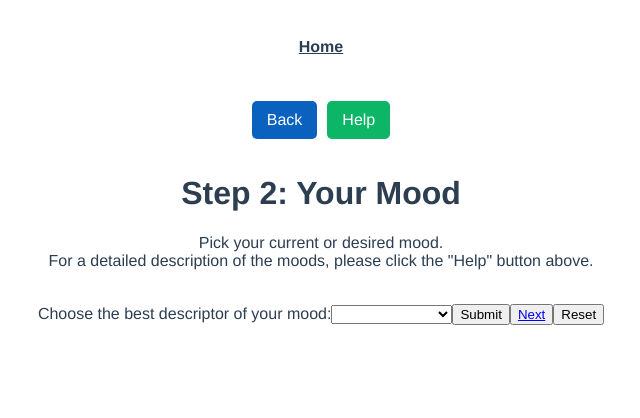
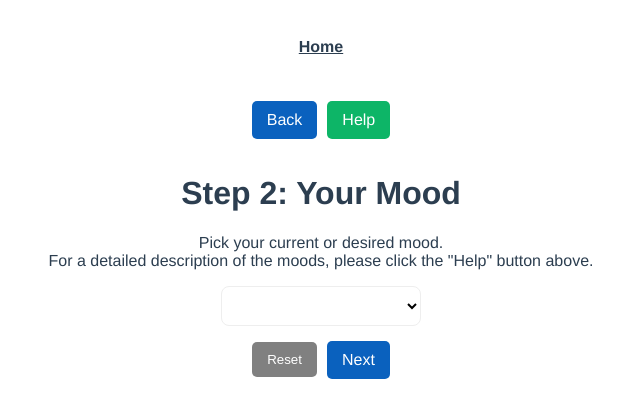
Before and after one commit to c-l-scholl/stp-vue-fb, a Vue app: page /mood in a window 1280 px wide. Shown: the top 418 px of the page, without its empty margins (319-959 px from the left). Built offline with nearby package versions, Linux system fonts and the light colour scheme.

Commit message:
updated dropdown and buttons graphics
made fonts larger, removed submit and combined with next, changed color scheme, changes layout of page to better reflect font size, etc.

```diff
--- a/src/views/MoodsView.vue
+++ b/src/views/MoodsView.vue
@@ -13,12 +13,11 @@
     Pick your current or desired mood. <br>
     For a detailed description of the moods, please click the "Help" button above.
   </p>
-  <br>
-  <label for="Mood"> Choose the best descriptor of your mood:</label>
 
   <select
     name="Mood"
     id="Mood"
+    class="mood"
     value=""
     v-model="mood"
     >
@@ -32,14 +31,15 @@
     <option value="Sleepy">Sleepy</option>
     <option value="Hurt">Hurt</option>
   </select>
-  <button @click="setMood()">Submit</button>
-
-  <button>
-    <router-link to="/playlist-output">Next</router-link>
-  </button>
-  <button type="reset" value = "Reset">
-    Reset
-  </button>
+  <br>
+  <div class="moodRouters">
+    <button type="reset" value = "Reset" class="moodReset">
+      Reset
+    </button>
+    <router-link to="/playlist-output" @click="setMood()" class="toPlaylist">
+      Next
+    </router-link>
+  </div>
 </template>
 
 <script>
@@ -62,7 +62,8 @@ export default {
 </script>
 
 <style>
-  .intro {
+  .intro,
+  .moodRouters {
     display: flex;
     justify-content: center;
     align-items: center;
@@ -70,7 +71,9 @@ export default {
   }
 
   .backCalc,
-  .toMoodHelp {
+  .toMoodHelp,
+  .toPlaylist,
+  .moodReset {
     display: flex;
     border-width: 0;
     margin: 5px;
@@ -81,7 +84,7 @@ export default {
     text-decoration: none;
   }
 
-  .backCalc {
+  .backCalc, .toPlaylist {
     background-color: rgb(10, 97, 190);
   }
 
@@ -89,9 +92,28 @@ export default {
     background-color: rgb(13, 181, 103);
   }
 
+  .moodReset {
+    background-color: grey;
+  }
+
   .backCalc:hover,
   .toMoodHelp:hover {
     opacity: 0.8;
   }
 
+  .mood{
+    position: relative;
+    width: 200px;
+    height: 40px;
+    border-radius: 8px;
+    background: white;
+    border: 1px solid #eee;
+    box-shadow: 10px 10px 0 0 rgba(black,.03);
+    -webkit-tap-highlight-color: rgba(0, 0, 0, 0);
+    box-sizing: border-box;
+    text-align: center;
+    font-size: large;
+  }
+
+
 </style>
```
